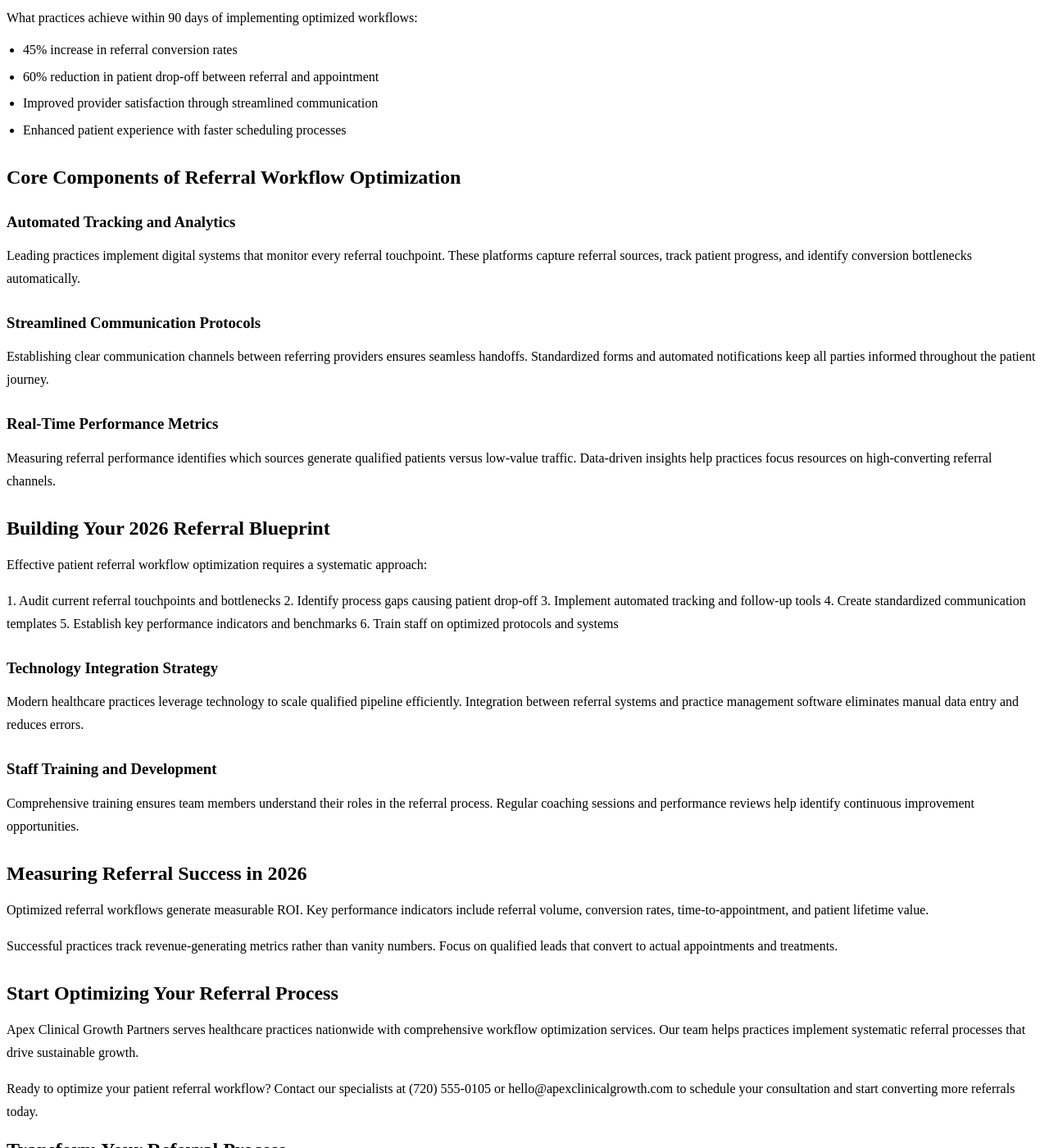
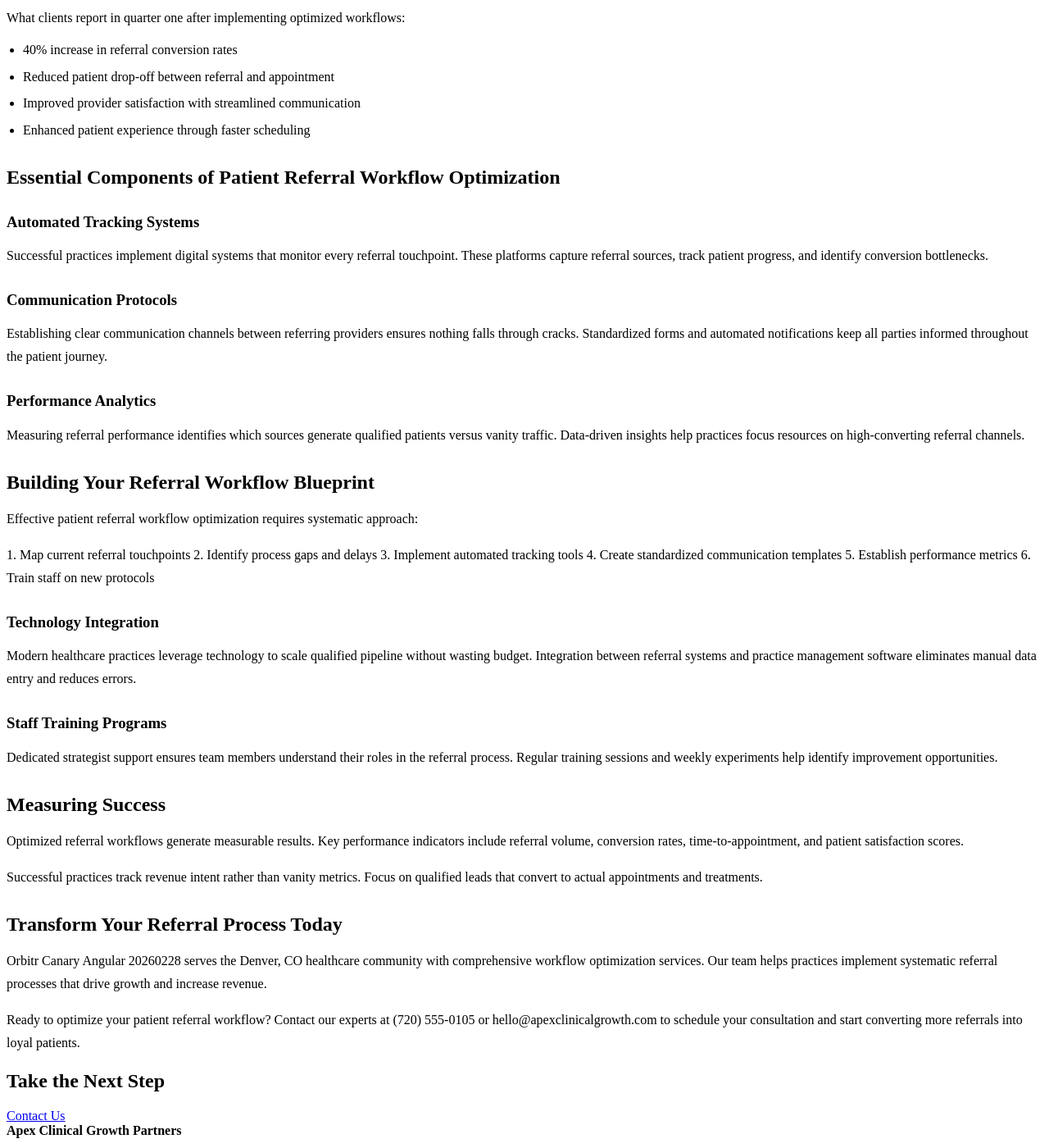
Before and after one commit to prjctlphbt/orbitr-canary-angular-20260228, a Jekyll site: the page patient-referral-workflow-blueprint.html, which Jekyll copies as it is, in a window 1280 px wide and 1400 px high, scrolled down 341 px. Shown: the whole window at 82% size. Built offline with Jekyll 4.4.1, drawn with Linux system fonts in a browser that asks for light colours; some of the changed text lies outside the part shown.

Commit message:
Rollback: Revert changes to patient-referral-workflow-blueprint.html

```diff
--- a/patient-referral-workflow-blueprint.html
+++ b/patient-referral-workflow-blueprint.html
@@ -4,8 +4,8 @@
 <head>
 <meta charset="utf-8"/>
 <meta content="width=device-width, initial-scale=1.0" name="viewport"/>
-<meta content="Optimize your patient referral workflow with Apex Clinical Growth Partners. Streamline processes, reduce delays, and boost referral volume by 40%. Get your 2026 blueprint today." name="description"/>
-<title>Patient Referral Workflow Optimization Blueprint 2026</title>
+<meta content="Optimize your patient referral workflow with Apex Clinical Growth Partners. Streamline processes, reduce delays, and boost referral volume. Get your blueprint t" name="description"/>
+<title>Patient Referral Workflow Optimization Blueprint</title>
 <style>
 
 
@@ -102,54 +102,54 @@
 <main class="page-main">
 <section class="page-hero landing-hero">
 <div class="container">
-<h1>Patient Referral Workflow Optimization Blueprint 2026</h1>
-<a class="cta" href="/services/">Get Your Blueprint</a>
+<h1>Patient Referral Workflow Optimization Blueprint</h1>
+<a class="cta" href="/services/">Contact Us</a>
 </div>
 </section>
 <section class="landing-content">
 <div class="container orbitr-generated-content">
-<h1>Patient Referral Workflow Optimization Blueprint 2026</h1>
-<p>Streamlining patient referrals drives healthcare growth and maximizes revenue. Effective workflow optimization transforms fragmented processes into seamless systems that convert qualified leads into scheduled patients.</p>
-<h2>Why Patient Referral Workflows Drive Growth</h2>
-<p>Inefficient referral systems waste opportunities and marketing budgets. Healthcare practices lose potential revenue when referral processes lack structure and tracking mechanisms.</p>
-<p>What practices achieve within 90 days of implementing optimized workflows:</p>
+<h1>Patient Referral Workflow Optimization Blueprint</h1>
+<p>Streamlining patient referrals is critical for healthcare growth and revenue generation. Effective patient referral workflow optimization transforms fragmented processes into seamless systems that convert qualified leads into close-ready patients.</p>
+<h2>Why Patient Referral Workflows Matter</h2>
+<p>Broken referral systems waste valuable opportunities and budget. Healthcare practices lose potential revenue when referral processes lack structure and tracking mechanisms.</p>
+<p>What clients report in quarter one after implementing optimized workflows:</p>
 <ul>
-<li>45% increase in referral conversion rates</li>
-<li>60% reduction in patient drop-off between referral and appointment</li>
-<li>Improved provider satisfaction through streamlined communication</li>
-<li>Enhanced patient experience with faster scheduling processes</li>
+<li>40% increase in referral conversion rates</li>
+<li>Reduced patient drop-off between referral and appointment</li>
+<li>Improved provider satisfaction with streamlined communication</li>
+<li>Enhanced patient experience through faster scheduling</li>
 </ul>
-<h2>Core Components of Referral Workflow Optimization</h2>
-<h3>Automated Tracking and Analytics</h3>
-<p>Leading practices implement digital systems that monitor every referral touchpoint. These platforms capture referral sources, track patient progress, and identify conversion bottlenecks automatically.</p>
-<h3>Streamlined Communication Protocols</h3>
-<p>Establishing clear communication channels between referring providers ensures seamless handoffs. Standardized forms and automated notifications keep all parties informed throughout the patient journey.</p>
-<h3>Real-Time Performance Metrics</h3>
-<p>Measuring referral performance identifies which sources generate qualified patients versus low-value traffic. Data-driven insights help practices focus resources on high-converting referral channels.</p>
-<h2>Building Your 2026 Referral Blueprint</h2>
-<p>Effective patient referral workflow optimization requires a systematic approach:</p>
-<p>1. Audit current referral touchpoints and bottlenecks
-2. Identify process gaps causing patient drop-off
-3. Implement automated tracking and follow-up tools
+<h2>Essential Components of Patient Referral Workflow Optimization</h2>
+<h3>Automated Tracking Systems</h3>
+<p>Successful practices implement digital systems that monitor every referral touchpoint. These platforms capture referral sources, track patient progress, and identify conversion bottlenecks.</p>
+<h3>Communication Protocols</h3>
+<p>Establishing clear communication channels between referring providers ensures nothing falls through cracks. Standardized forms and automated notifications keep all parties informed throughout the patient journey.</p>
+<h3>Performance Analytics</h3>
+<p>Measuring referral performance identifies which sources generate qualified patients versus vanity traffic. Data-driven insights help practices focus resources on high-converting referral channels.</p>
+<h2>Building Your Referral Workflow Blueprint</h2>
+<p>Effective patient referral workflow optimization requires systematic approach:</p>
+<p>1. Map current referral touchpoints
+2. Identify process gaps and delays
+3. Implement automated tracking tools
 4. Create standardized communication templates
-5. Establish key performance indicators and benchmarks
-6. Train staff on optimized protocols and systems</p>
-<h3>Technology Integration Strategy</h3>
-<p>Modern healthcare practices leverage technology to scale qualified pipeline efficiently. Integration between referral systems and practice management software eliminates manual data entry and reduces errors.</p>
-<h3>Staff Training and Development</h3>
-<p>Comprehensive training ensures team members understand their roles in the referral process. Regular coaching sessions and performance reviews help identify continuous improvement opportunities.</p>
-<h2>Measuring Referral Success in 2026</h2>
-<p>Optimized referral workflows generate measurable ROI. Key performance indicators include referral volume, conversion rates, time-to-appointment, and patient lifetime value.</p>
-<p>Successful practices track revenue-generating metrics rather than vanity numbers. Focus on qualified leads that convert to actual appointments and treatments.</p>
-<h2>Start Optimizing Your Referral Process</h2>
-<p>Apex Clinical Growth Partners serves healthcare practices nationwide with comprehensive workflow optimization services. Our team helps practices implement systematic referral processes that drive sustainable growth.</p>
-<p>Ready to optimize your patient referral workflow? Contact our specialists at (720) 555-0105 or hello@apexclinicalgrowth.com to schedule your consultation and start converting more referrals today.</p>
+5. Establish performance metrics
+6. Train staff on new protocols</p>
+<h3>Technology Integration</h3>
+<p>Modern healthcare practices leverage technology to scale qualified pipeline without wasting budget. Integration between referral systems and practice management software eliminates manual data entry and reduces errors.</p>
+<h3>Staff Training Programs</h3>
+<p>Dedicated strategist support ensures team members understand their roles in the referral process. Regular training sessions and weekly experiments help identify improvement opportunities.</p>
+<h2>Measuring Success</h2>
+<p>Optimized referral workflows generate measurable results. Key performance indicators include referral volume, conversion rates, time-to-appointment, and patient satisfaction scores.</p>
+<p>Successful practices track revenue intent rather than vanity metrics. Focus on qualified leads that convert to actual appointments and treatments.</p>
+<h2>Transform Your Referral Process Today</h2>
+<p>Orbitr Canary Angular 20260228 serves the Denver, CO healthcare community with comprehensive workflow optimization services. Our team helps practices implement systematic referral processes that drive growth and increase revenue.</p>
+<p>Ready to optimize your patient referral workflow? Contact our experts at (720) 555-0105 or hello@apexclinicalgrowth.com to schedule your consultation and start converting more referrals into loyal patients.</p>
 </div>
 </section>
 <section class="landing-cta">
 <div class="container">
-<h2>Transform Your Referral Process</h2>
-<a class="cta" href="/services/">Schedule Consultation</a>
+<h2>Take the Next Step</h2>
+<a class="cta" href="/services/">Contact Us</a>
 </div>
 </section>
 </main>
```
